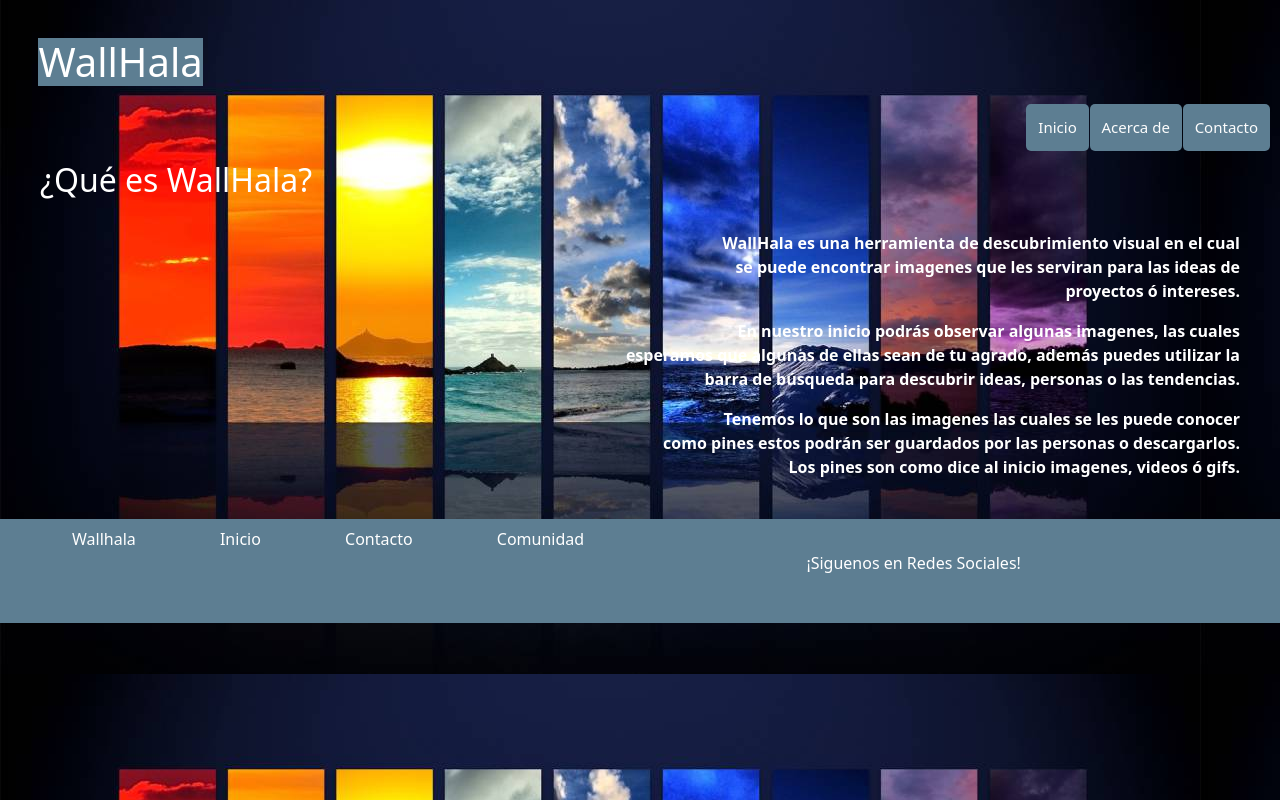
After one commit to JoseCarlosMarRangel/wallhala2, a PHP site: page /acercade.html in a window 1280 px wide. The commit adds this page. Run offline with PHP 8.4, Linux system fonts and the light colour scheme.

Commit message:
Se agrego el acerca de junto con su respectivo archivo de estilo y se agrego una imagen

```diff
--- /dev/null
+++ b/acercade.html
@@ -0,0 +1,72 @@
+<!DOCTYPE html>
+<html lang="en">
+<head>
+    <meta charset="UTF-8">
+    <meta http-equiv="X-UA-Compatible" content="IE=edge">
+    <meta name="viewport" content="width=device-width, initial-scale=1.0">
+    <link rel="stylesheet" href="styles/styleA.css">
+
+    <!-- Archivo CSS Bootstrap 5 -->
+    <link href="css/bootstrap.min.css" rel="stylesheet">
+
+    <!--- Estilo de la barra de search-->
+    <link rel="stylesheet" href="./barradebusqueda/style.css">
+    <link rel="stylesheet" href="./styles/style.css">
+
+    <title>Acerca de</title>
+</head>
+<header>
+
+    <div class="header">
+        <h1 class="tittle">WallHala</h1>
+    </div>
+
+    <div class="nav-item">
+        <a href="index.php">Inicio</a>
+        <a href="acercade.html">Acerca de</a>
+        <a href="#">Contacto</a>
+    </div>
+
+</header>
+
+<body background="images/fondo.jpg">
+    <h2>¿Qué es WallHala?</h2> <br>
+    <div id="elbo">
+        <p align="right"><b>WallHala es una herramienta de descubrimiento visual en el cual<br>
+            se puede encontrar imagenes que les serviran para las ideas de<br>
+            proyectos ó intereses.</b></p>
+
+        <p align="right"><b>En nuestro inicio podrás observar algunas imagenes, las cuales <br>
+        esperamos que algunas de ellas sean de tu agrado, además puedes utilizar la <br>
+        barra de búsqueda para descubrir ideas, personas o las tendencias.</b></p>
+
+        <p align="right"><b>Tenemos lo que son las imagenes las cuales se les puede conocer <br>
+        como <b>pines</b> estos podrán ser guardados por las personas o descargarlos. <br>
+        Los pines son como dice al inicio imagenes, videos ó gifs.</b></p>
+       </div>
+       <br>
+</body>
+<footer>
+    <div class="footer">
+        <div class="footer-content">
+            <div class="footer-section about">
+
+
+
+                <div class="nav-footer">
+                    <a>Wallhala</a>
+                    <a href="#">Inicio</a>
+                    <a href="#">Contacto</a>
+                    <a href="#">Comunidad</a>
+                </div>
+
+                <div class="contact">
+                    <p>¡Siguenos en Redes Sociales!</p>
+                    <div class="social">
+                        <a href="#"><i class="fa fa-facebook"></i></a>
+                        <a href="#"><i class="fa fa-twitter"></i></a>
+                        <a href="#"><i class="fa fa-instagram"></i></a>
+                        <a href="#"><i class="fa fa-youtube"></i></a>
+</footer>
+
+</html>
--- a/index.php
+++ b/index.php
@@ -24,7 +24,7 @@
 
     <div class="nav-item">
         <a href="#">Inicio</a>
-        <a href="#">Acerca de</a>
+        <a href="acercade.html">Acerca de</a>
         <a href="#">Contacto</a>
         <!--<a href="./login/login.php">Registrarse/Iniciar Sesion</a>-->
         <?php
--- /dev/null
+++ b/styles/styleA.css
@@ -0,0 +1,12 @@
+
+div, h2{
+    color: white;
+}
+
+p{
+    margin: 40px;
+}
+
+h2{
+    margin: 40px;
+}
```
Also changed, not shown: images/fondo.jpg (added).
